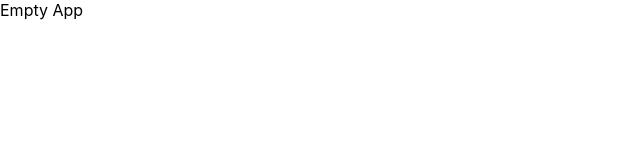
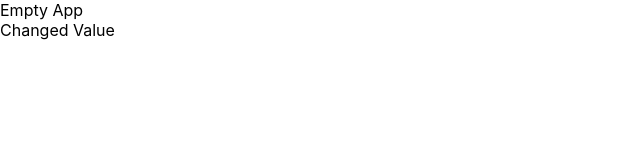
Before and after one commit to rrostomyan/react-lists-keys-ref, a React (Create React App) app: page / in a window 1280 px wide. Shown: the top 160 px of the page, without its empty margins (0-640 px from the left). Built offline with nearby package versions, Linux system fonts and the light colour scheme.

Commit message:
task done

```diff
--- a/src/App.js
+++ b/src/App.js
@@ -2,7 +2,12 @@ import React from "react";
 import "./App.css";
 
 function App() {
-  return <div>Empty App</div>;
+  return (
+  <>
+  <div>Empty App</div>
+  <div>Changed Value</div>
+  </>
+  )
 }
 
 export default App;
```
